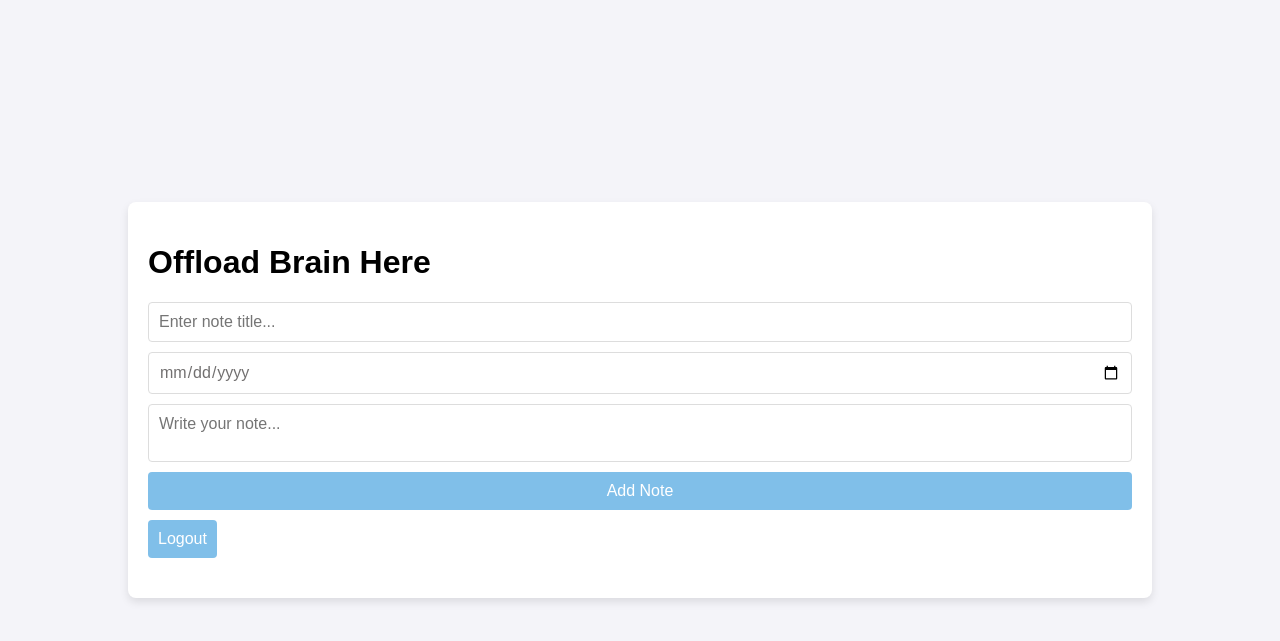
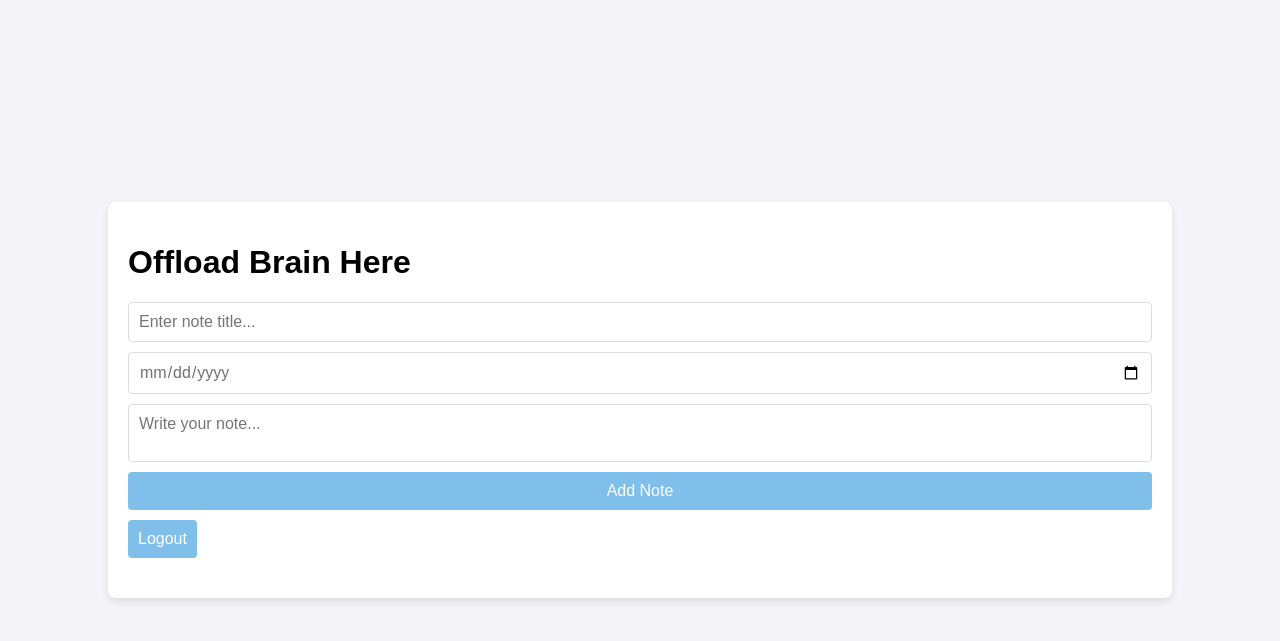
Before and after one commit to LuciaSheel/brain-dump-project, a web app: file public/views/index.html in a window 1280 px wide. Shown: the top 641 px of the page. Run offline with its HTML, style and script files only (its server is not run), Linux system fonts and the light colour scheme; some web fonts are replaced.

Commit message:
remove box-sizing property from notes.css

```diff
--- a/public/css/notes.css
+++ b/public/css/notes.css
@@ -18,7 +18,6 @@ body {
   width: 90%;
   max-width: 1024px;
   padding: 20px;
-  box-sizing: border-box;
 }
 
 /* Notes page title drop and bounce effect */
```
